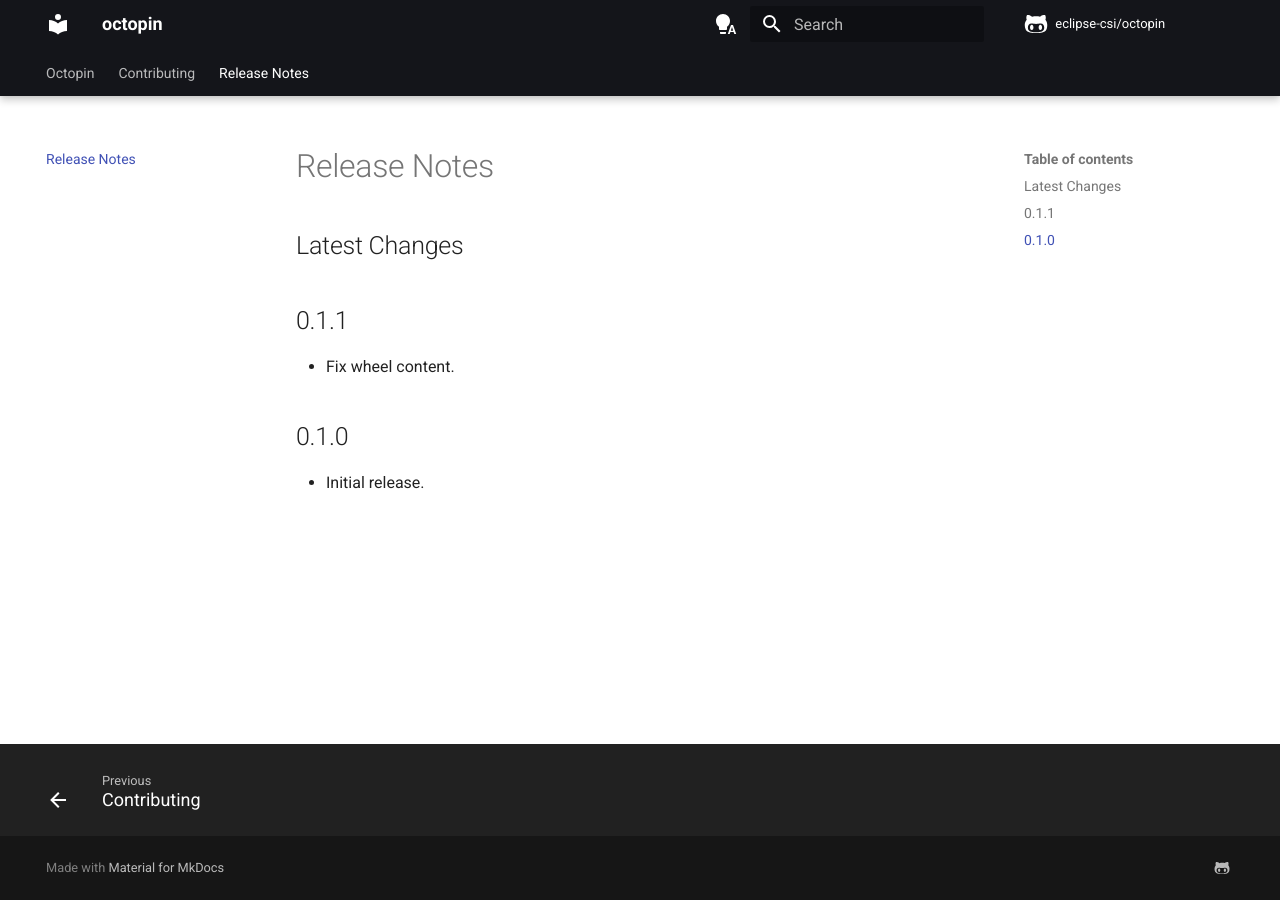
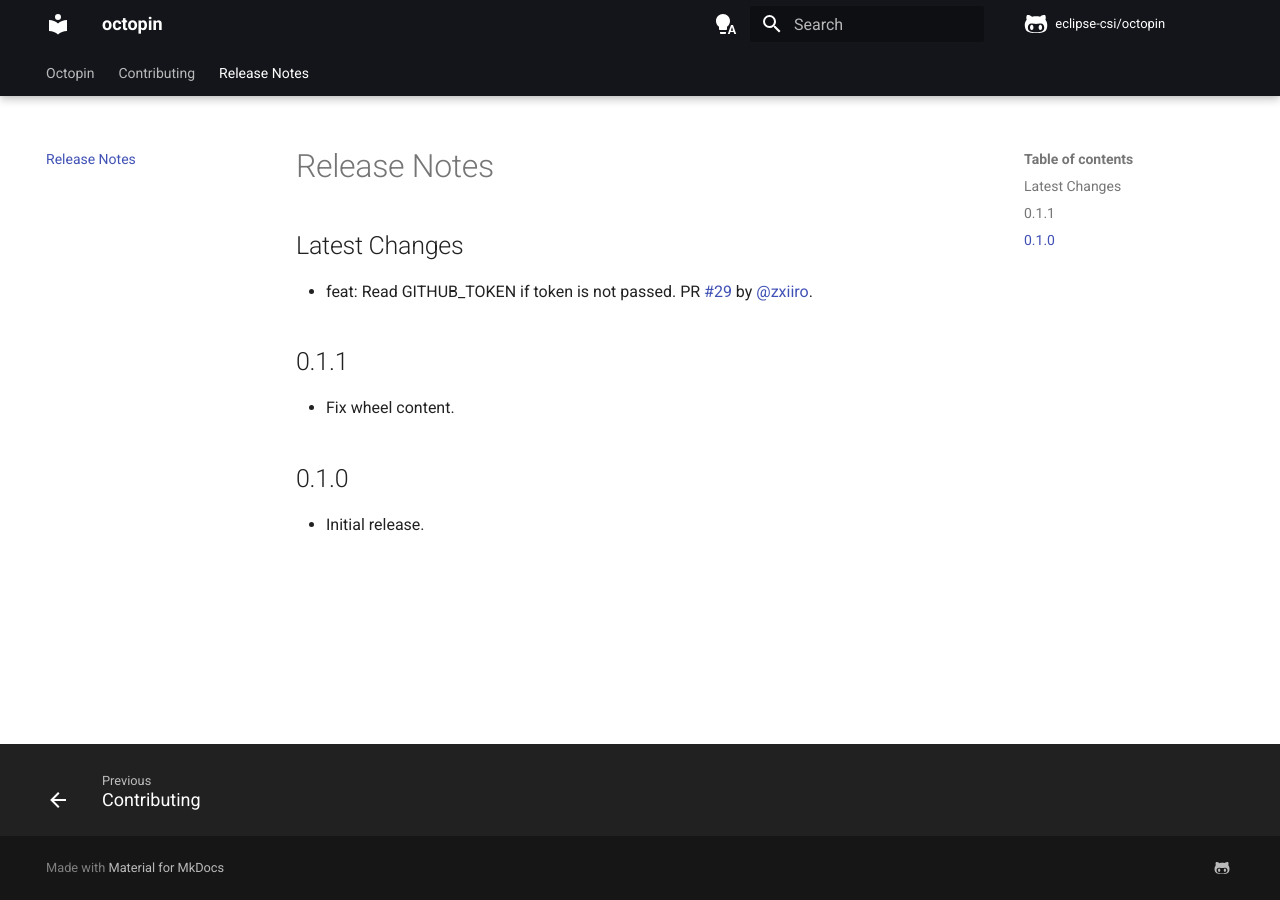
Before and after one commit to eclipse-csi/octopin, an MkDocs documentation site: the page built from docs/release-notes.md, in a window 1280 px wide. Built offline with MkDocs 1.6.1 and Material for MkDocs 9.7.7, drawn with Linux system fonts in a browser that asks for light colours; comment, search, counter and statistics services are not loaded.

Commit message:
📝 Update release notes
[skip ci]

```diff
--- a/docs/release-notes.md
+++ b/docs/release-notes.md
@@ -1,6 +1,8 @@
 # Release Notes
 
 ## Latest Changes
+
+* feat: Read GITHUB_TOKEN if token is not passed. PR [#29](https://github.com/eclipse-csi/octopin/pull/29) by [@zxiiro](https://github.com/zxiiro).
 
 ## 0.1.1
 
```
